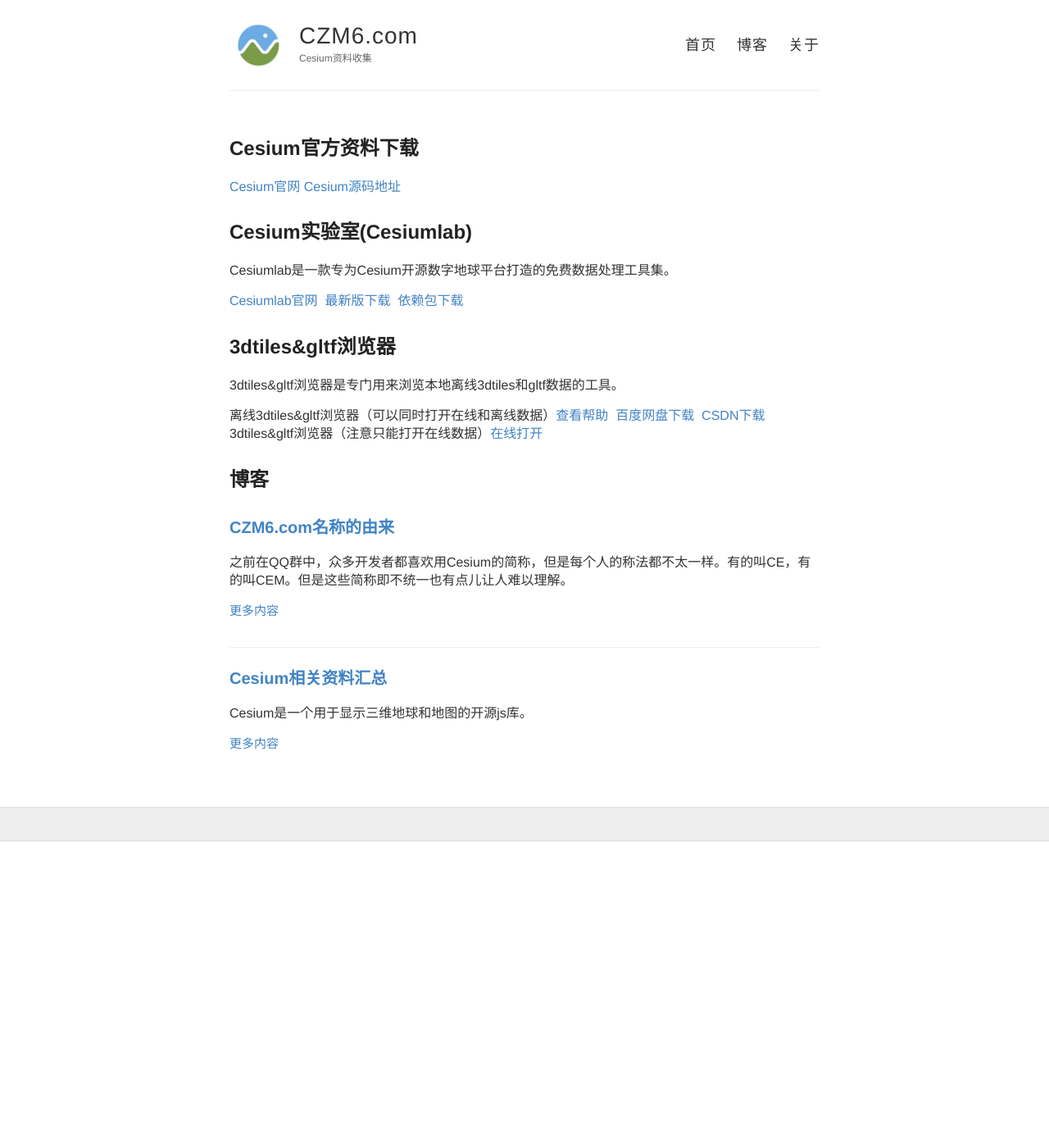
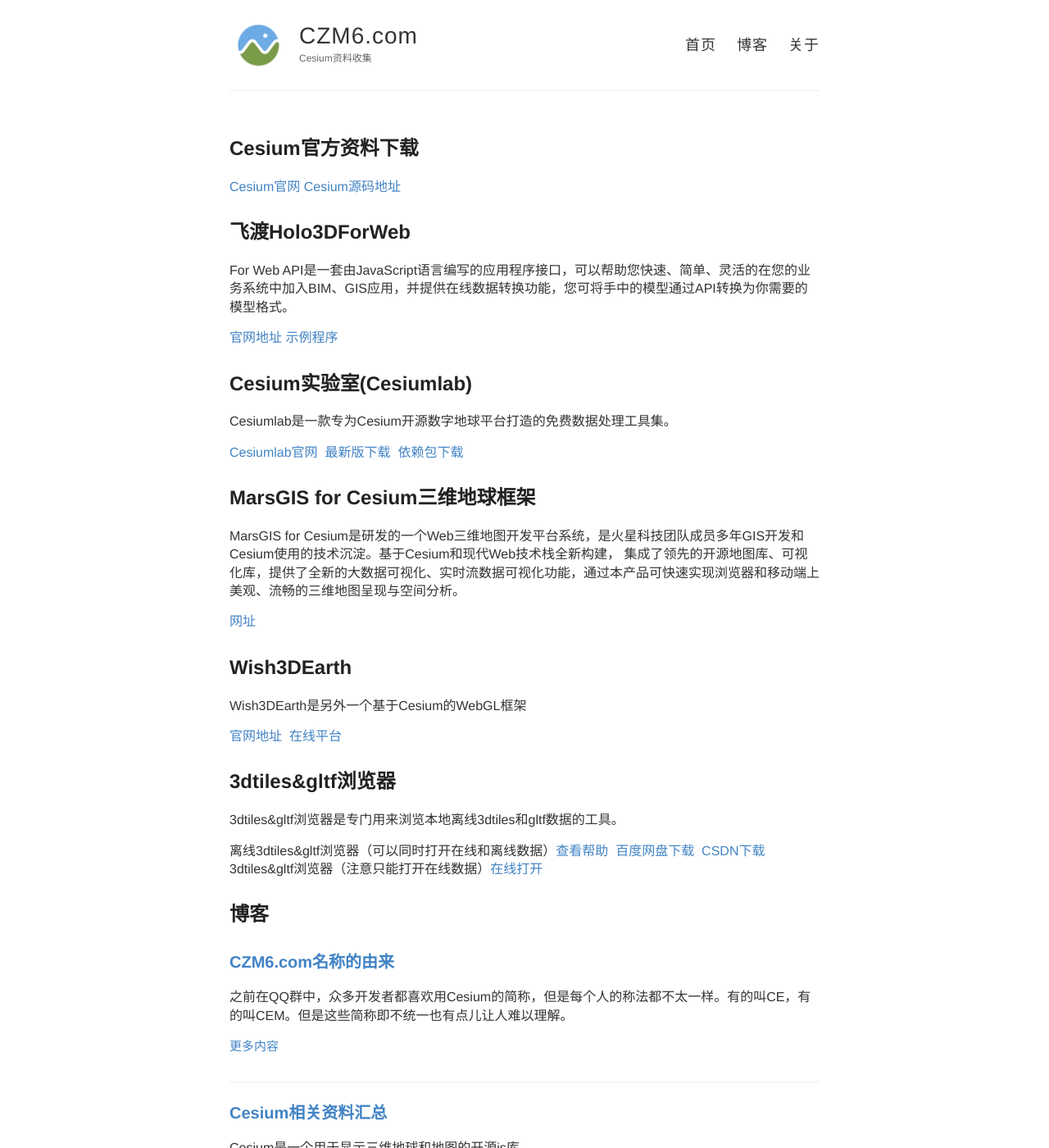
Before and after one commit to vtxf/czm6, a Jekyll site: the page built from index.html, in a window 1280 px wide and 1400 px high. Shown: the whole window at 82% size. Built offline with Jekyll 4.4.1, drawn with Linux system fonts in a browser that asks for light colours; comment, search, counter and statistics services are not loaded.

Commit message:
增加一些其他产品的介绍

```diff
--- a/index.html
+++ b/index.html
@@ -41,11 +41,30 @@
 </script>
 
 <article class="post">
+    <h1>飞渡Holo3DForWeb</h1>
+    <p>For Web API是一套由JavaScript语言编写的应用程序接口，可以帮助您快速、简单、灵活的在您的业务系统中加入BIM、GIS应用，并提供在线数据转换功能，您可将手中的模型通过API转换为你需要的模型格式。</p>
+    <a href="http://forweb.gbim360.com" target="blank">官网地址</a>&nbsp;<a target="blank" href="http://forweb.gbim360.com/latest/projectsManager/static/exampleDemo.html">示例程序</a>
+</article>
+
+<article class="post">
     <h1>Cesium实验室(Cesiumlab)</h1>
     <p>Cesiumlab是一款专为Cesium开源数字地球平台打造的免费数据处理工具集。</p>
     <a href="https://www.cesiumlab.com/" target="blank">Cesiumlab官网</a>&nbsp;
     <a href="https://res.cesiumlab.com/cesiumlab1.4.4.exe" target="blank">最新版下载</a>&nbsp;
     <a href="https://pan.baidu.com/s/1_1_qW5o13On3l1CwEEkYVQ" target="blank">依赖包下载</a>
+</article>
+
+<article class="post">
+    <h1>MarsGIS for Cesium三维地球框架</h1>
+    <p>MarsGIS for Cesium是研发的一个Web三维地图开发平台系统，是火星科技团队成员多年GIS开发和Cesium使用的技术沉淀。基于Cesium和现代Web技术栈全新构建， 集成了领先的开源地图库、可视化库，提供了全新的大数据可视化、实时流数据可视化功能，通过本产品可快速实现浏览器和移动端上美观、流畅的三维地图呈现与空间分析。</p>
+    <a target="blank" href="http://cesium.marsgis.cn/">网址</a>
+</article>
+
+<article class="post">
+    <h1>Wish3DEarth</h1>
+    <p>Wish3DEarth是另外一个基于Cesium的WebGL框架</p>
+    <a target="blank" href="http://wish3d.com/Wish3DEarth.jsp">官网地址</a>&nbsp;
+    <a target="blank" href="http://wish3d.com/Wish3DEarth/manage/index.jsp">在线平台</a>
 </article>
 
 <article class="post">
```
